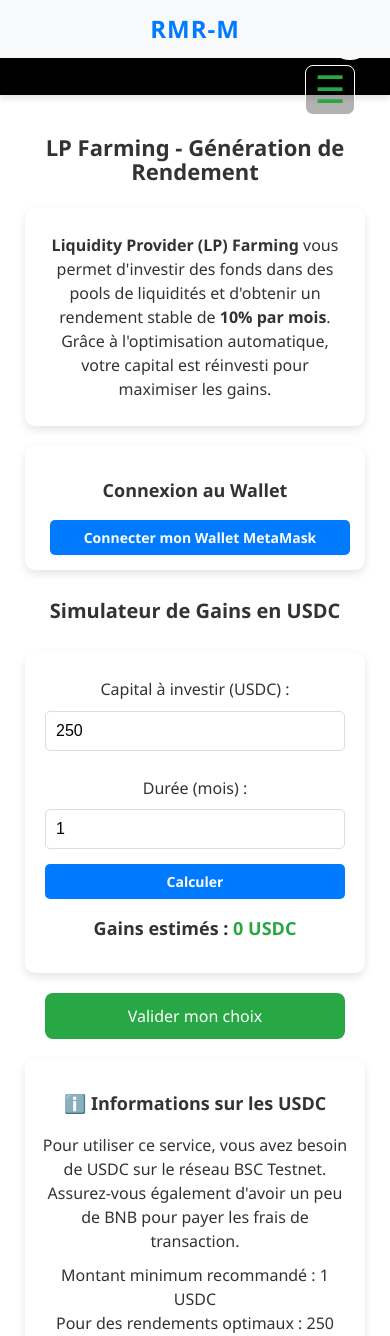
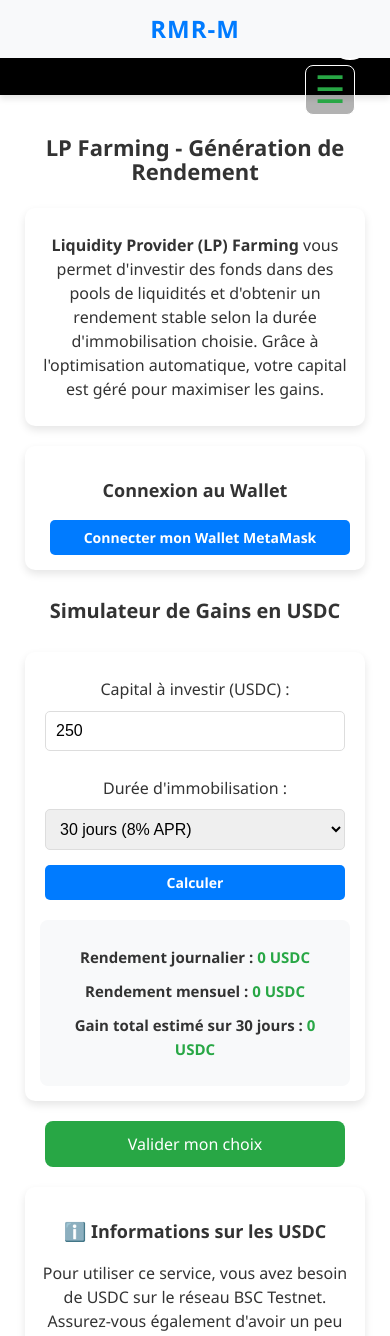
Before and after one commit to jhvcav/rmr-m, a React (Vite) app in the folder rmr-m-frontend/: page /rmr-m/lpfarming in a window 390 px wide. Shown: the top 1336 px of the page. Built offline with nearby package versions, Linux system fonts and the light colour scheme.

Commit message:
MAJ LPFarming

```diff
--- a/rmr-m-frontend/src/pages/LPFarming.css
+++ b/rmr-m-frontend/src/pages/LPFarming.css
@@ -157,6 +157,20 @@
   text-align: center;
 }
 
+/* Style pour le résumé des rendements */
+.returns-summary {
+  margin-top: 20px;
+  padding: 15px;
+  border-radius: 8px;
+  background-color: #f8f9fa;
+  width: 100%;
+}
+
+.returns-summary h3 {
+  margin: 10px 0;
+  font-size: 16px;
+}
+
 /* Media query pour mobile - simplifiée */
 @media (max-width: 600px) {
   .lp-container {
@@ -171,4 +185,8 @@
   h1 { font-size: 22px; }
   h2 { font-size: 20px; }
   h3 { font-size: 18px; }
+
+  .returns-summary h3 {
+    font-size: 15px;
+  }
 }
--- a/rmr-m-frontend/src/pages/LPFarming.jsx
+++ b/rmr-m-frontend/src/pages/LPFarming.jsx
@@ -13,11 +13,20 @@
 // Adresse du contrat USDC sur BSC Testnet
 const USDC_CONTRACT_ADDRESS = "0x8AC76a51cc950d9822D68b83fE1Ad97B32Cd580d";
 
+// Périodes et APR associés selon le contrat
+const PERIODS = [
+  { days: 30, apr: 8, label: "30 jours (8% APR)" },
+  { days: 90, apr: 12, label: "90 jours (12% APR)" },
+  { days: 180, apr: 15, label: "180 jours (15% APR)" }
+];
+
 const LPFarming = () => {
   const navigate = useNavigate();
   const [capital, setCapital] = useState(250);
-  const [duration, setDuration] = useState(1);
-  const [profit, setProfit] = useState(0);
+  const [selectedPeriod, setSelectedPeriod] = useState(PERIODS[0]);
+  const [dailyReturn, setDailyReturn] = useState(0);
+  const [monthlyReturn, setMonthlyReturn] = useState(0);
+  const [totalProfit, setTotalProfit] = useState(0);
   const [loading, setLoading] = useState(false);
   const [account, setAccount] = useState(null);
   const [provider, setProvider] = useState(null);
@@ -141,11 +150,22 @@
     }
   }, [provider, account]);
 
-  // Calcul des gains
-  const calculateProfit = () => {
-    const monthlyRate = 0.10; // 10% par mois
-    const totalProfit = capital * Math.pow(1 + monthlyRate, duration) - capital;
-    setProfit(totalProfit.toFixed(2));
+  // Calcul des gains basé sur l'APR défini dans le contrat
+  const calculateReturns = () => {
+    // Calculer le taux journalier (APR divisé par 36500 pour obtenir le taux journalier)
+    const dailyRate = selectedPeriod.apr / 36500; // APR divisé par 365 jours * 100 (car APR est en %)
+
+    // Rendement journalier
+    const dailyProfit = capital * dailyRate;
+    setDailyReturn(dailyProfit.toFixed(2));
+
+    // Rendement mensuel (approximativement 30 jours)
+    const monthlyProfit = capital * dailyRate * 30;
+    setMonthlyReturn(monthlyProfit.toFixed(2));
+
+    // Profit total sur la période complète
+    const totalPeriodProfit = capital * (selectedPeriod.apr / 100) * (selectedPeriod.days / 365);
+    setTotalProfit(totalPeriodProfit.toFixed(2));
   };
 
   // Connexion au wallet
@@ -212,14 +232,6 @@
     // Calculer les frais (2% du capital)
     const frais = capital * 0.02;
 
-    // Calculer le rendement estimé si ce n'est pas déjà fait
-    if (profit === 0) {
-      calculateProfit();
-    }
-
-    // Convertir la durée de mois en jours
-    const dureeJours = duration * 30;
-
     // Adresse du pool
     const poolAddress = contract ? contract.address : "0x331089D11dfA34485094dE8f60b27EB474AEc86a";
 
@@ -228,8 +240,8 @@
       state: {
         montant: capital,
         adressePool: poolAddress,
-        duree: dureeJours,
-        rendementEstime: parseFloat(profit),
+        duree: selectedPeriod.days,
+        rendementEstime: parseFloat(totalProfit),
         frais: frais
       }
     });
@@ -253,14 +265,20 @@
     }
   };
 
+  // Gérer le changement de période
+  const handlePeriodChange = (e) => {
+    const selectedDays = parseInt(e.target.value);
+    const selectedPeriodObj = PERIODS.find(period => period.days === selectedDays);
+    setSelectedPeriod(selectedPeriodObj);
+  };
+
   return (
     <div className="lp-container">
       <h1>LP Farming - Génération de Rendement</h1>
 
       <div className="responsive-card">
         <p>
-          <b>Liquidity Provider (LP) Farming</b> vous permet d'investir des fonds dans des pools de liquidités et d'obtenir un rendement stable de
-          <b> 10% par mois</b>. Grâce à l'optimisation automatique, votre capital est réinvesti pour maximiser les gains.
+          <b>Liquidity Provider (LP) Farming</b> vous permet d'investir des fonds dans des pools de liquidités et d'obtenir un rendement stable selon la durée d'immobilisation choisie. Grâce à l'optimisation automatique, votre capital est géré pour maximiser les gains.
         </p>
       </div>
 
@@ -298,23 +316,31 @@
             className="responsive-form"
           />
 
-          <label>Durée (mois) :</label>
-          <input
-            type="number"
-            min="1"
-            value={duration}
-            onChange={(e) => setDuration(Number(e.target.value))}
+          <label>Durée d'immobilisation :</label>
+          <select
+            value={selectedPeriod.days}
+            onChange={handlePeriodChange}
             className="responsive-form"
-          />
+          >
+            {PERIODS.map((period) => (
+              <option key={period.days} value={period.days}>
+                {period.label}
+              </option>
+            ))}
+          </select>
 
           <button
-            onClick={calculateProfit}
+            onClick={calculateReturns}
             className="responsive-button btn btn-primary"
           >
             Calculer
           </button>
 
-          <h3>Gains estimés : <span>{profit} {usdcSymbol}</span></h3>
+          <div className="returns-summary">
+            <h3>Rendement journalier : <span>{dailyReturn} {usdcSymbol}</span></h3>
+            <h3>Rendement mensuel : <span>{monthlyReturn} {usdcSymbol}</span></h3>
+            <h3>Gain total estimé sur {selectedPeriod.days} jours : <span>{totalProfit} {usdcSymbol}</span></h3>
+          </div>
         </div>
       </div>
 
```
Also changed, not shown: rmr-m-frontend/src/utils/dataStructures.js (added, +51 -0 lines), rmr-m-frontend/src/pages/DeFiAdminInterface.jsx (added), rmr-m-frontend/src/utils/contractInteraction.js (added).
